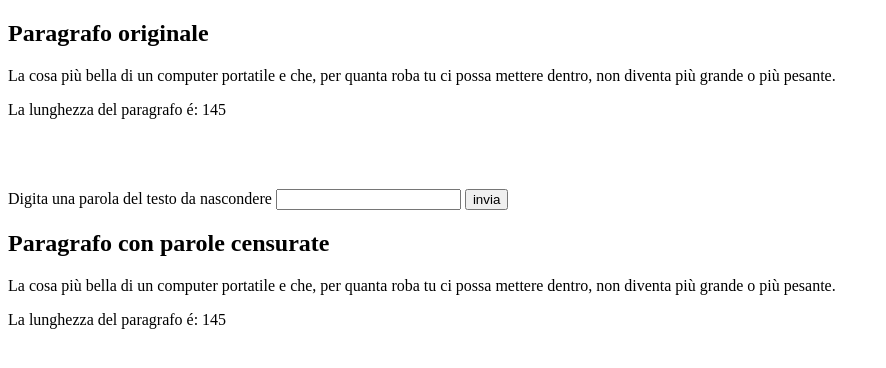
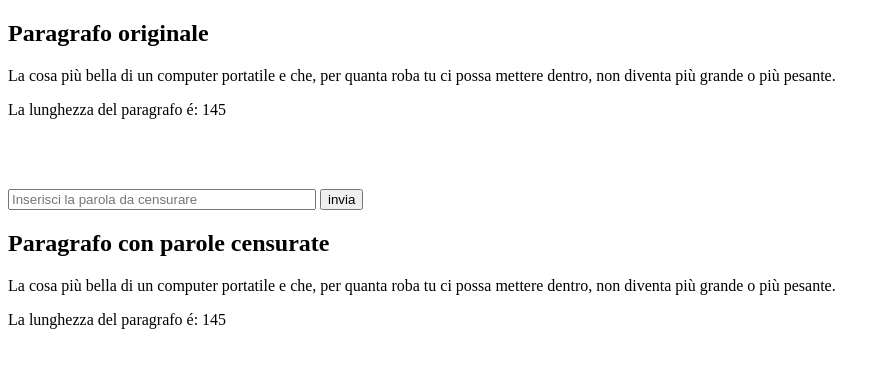
Before and after one commit to IonCatana/php-badwords, a PHP site: page /?censuredWord=1 in a window 1280 px wide. Shown: the top 368 px of the page, without its empty margins (0-886 px from the left). Run offline with PHP 8.4, Linux system fonts and the light colour scheme.

Commit message:
some fix

```diff
--- a/index.php
+++ b/index.php
@@ -8,6 +8,7 @@
 // Variabili
 $speech = "La cosa più bella di un computer portatile e che, per quanta roba tu ci possa mettere dentro,
            non diventa più grande o più pesante.";
+
 // Transform speech to lower case
 $lowerSpeech = strtolower($speech);
 
@@ -44,7 +45,7 @@ $lengthReplacedSpeech = strlen($replacedWord);
   </div>
   <div style="padding-top: 70px;">
     <form method="get">
-      <span>Digita una parola del testo da nascondere</span> <input type="text" name="censuredWord">
+      <input style="width: 300px" type="text" name="censuredWord" placeholder="Inserisci la parola da censurare">
       <input type="submit" value="invia">
     </form>
   </div>
```
